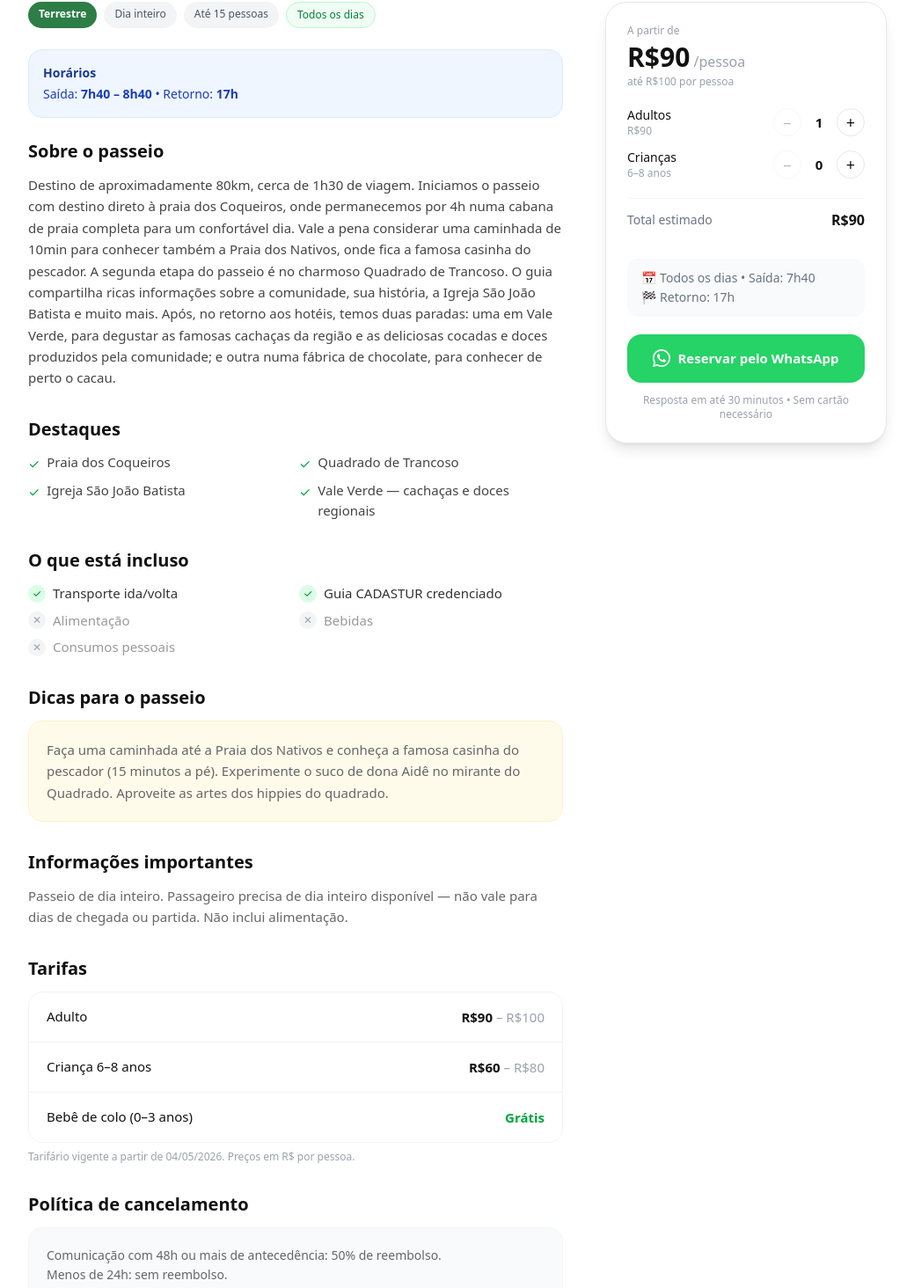
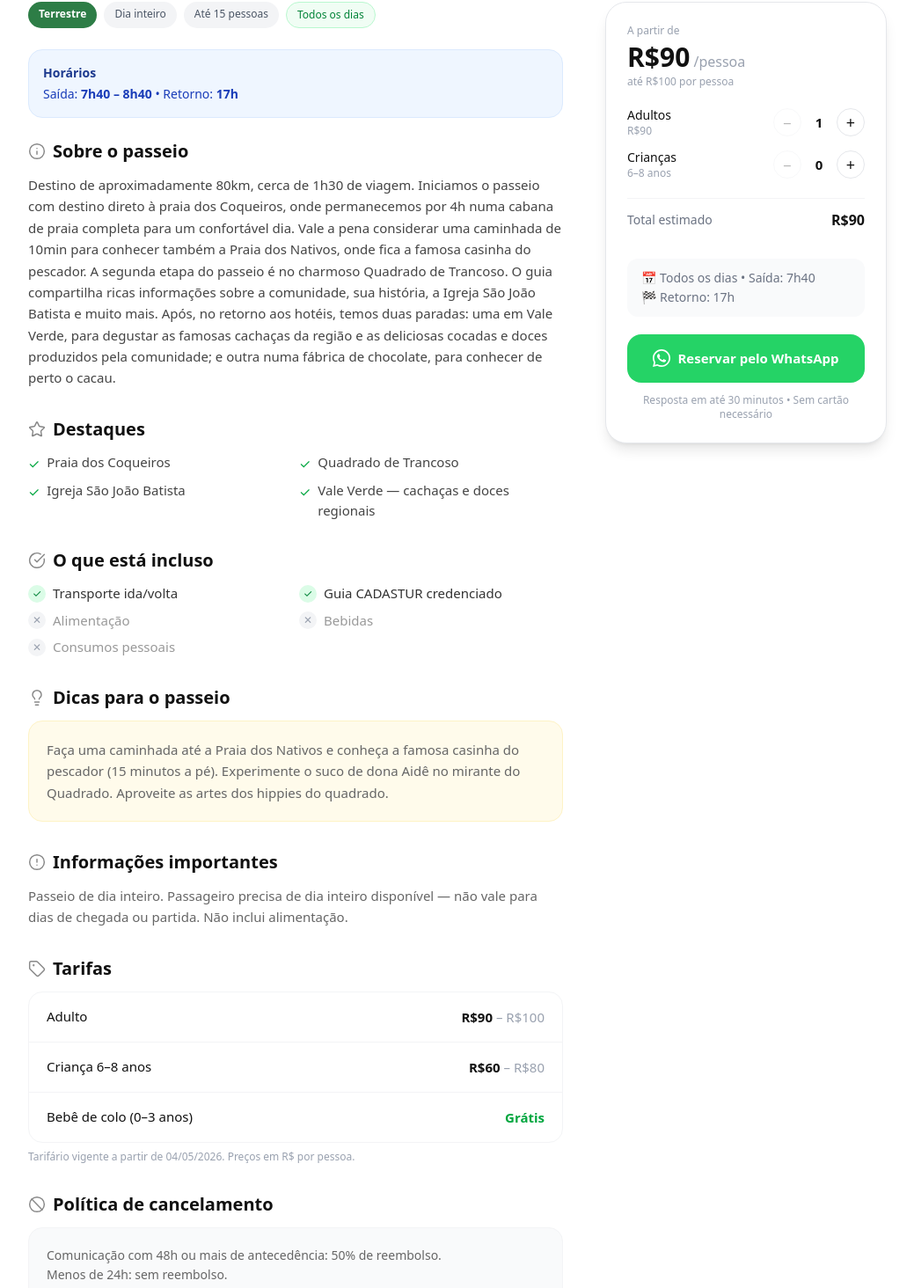
Before and after one commit to Huendelx/Tour-Porto-Seguro, a Next.js app: page /passeios/trancoso in a window 1280 px wide. Shown: the part 558-2022 px from the top of the page at 88% size, without its empty margins (120-1159 px from the left). Built offline with nearby package versions, Linux system fonts and the light colour scheme.

Commit message:
feat: ícones nos títulos das seções da página de passeio

```diff
--- a/src/app/passeios/[slug]/page.tsx
+++ b/src/app/passeios/[slug]/page.tsx
@@ -2,6 +2,7 @@ import { notFound } from "next/navigation";
 import type { Metadata } from "next";
 import Image from "next/image";
 import Link from "next/link";
+import { Info, Star, CheckCircle, Lightbulb, AlertCircle, Tag, XCircle, Ban, Heart } from "lucide-react";
 import { tours, categoryLabel, categoryColor } from "@/data/tours";
 import WhatsAppBooking from "@/components/WhatsAppBooking";
 
@@ -111,14 +112,14 @@ export default async function PasSeioPage({ params }: { params: Promise<{ slug:
 
           {/* Descrição */}
           <section className="mb-8">
-            <h2 className="text-xl font-bold text-[#111] mb-3">Sobre o passeio</h2>
+            <h2 className="text-xl font-bold text-[#111] mb-3 flex items-center gap-2"><Info size={20} strokeWidth={1.75} className="text-[#888]" />Sobre o passeio</h2>
             <p className="text-[#444] leading-relaxed text-[15px]">{tour.description}</p>
           </section>
 
           {/* Destaques */}
           {tour.highlights.length > 0 && (
             <section className="mb-8">
-              <h2 className="text-xl font-bold text-[#111] mb-3">Destaques</h2>
+              <h2 className="text-xl font-bold text-[#111] mb-3 flex items-center gap-2"><Star size={20} strokeWidth={1.75} className="text-[#888]" />Destaques</h2>
               <ul className="grid grid-cols-1 sm:grid-cols-2 gap-2">
                 {tour.highlights.map((h, i) => (
                   <li key={i} className="flex items-start gap-2 text-[15px] text-[#444]">
@@ -132,7 +133,7 @@ export default async function PasSeioPage({ params }: { params: Promise<{ slug:
 
           {/* O que inclui */}
           <section className="mb-8">
-            <h2 className="text-xl font-bold text-[#111] mb-3">O que está incluso</h2>
+            <h2 className="text-xl font-bold text-[#111] mb-3 flex items-center gap-2"><CheckCircle size={20} strokeWidth={1.75} className="text-[#888]" />O que está incluso</h2>
             <div className="grid grid-cols-1 sm:grid-cols-2 gap-2">
               {tour.includes.map((item, i) => (
                 <div key={i} className="flex items-center gap-2 text-[15px] text-[#333]">
@@ -152,7 +153,7 @@ export default async function PasSeioPage({ params }: { params: Promise<{ slug:
           {/* Dicas */}
           {tour.tips && (
             <section className="mb-8">
-              <h2 className="text-xl font-bold text-[#111] mb-3">Dicas para o passeio</h2>
+              <h2 className="text-xl font-bold text-[#111] mb-3 flex items-center gap-2"><Lightbulb size={20} strokeWidth={1.75} className="text-[#888]" />Dicas para o passeio</h2>
               <div className="p-5 rounded-2xl bg-amber-50 border border-amber-100">
                 <p className="text-[#666] leading-relaxed text-[15px]">{tour.tips}</p>
               </div>
@@ -162,7 +163,7 @@ export default async function PasSeioPage({ params }: { params: Promise<{ slug:
           {/* Informações importantes */}
           {tour.importantInfo && (
             <section className="mb-8">
-              <h2 className="text-xl font-bold text-[#111] mb-3">Informações importantes</h2>
+              <h2 className="text-xl font-bold text-[#111] mb-3 flex items-center gap-2"><AlertCircle size={20} strokeWidth={1.75} className="text-[#888]" />Informações importantes</h2>
               <p className="text-[#666] leading-relaxed text-[15px]">{tour.importantInfo}</p>
             </section>
           )}
@@ -170,7 +171,7 @@ export default async function PasSeioPage({ params }: { params: Promise<{ slug:
           {/* Preços detalhados */}
           {tour.prices.length > 0 && (
             <section className="mb-8">
-              <h2 className="text-xl font-bold text-[#111] mb-3">Tarifas</h2>
+              <h2 className="text-xl font-bold text-[#111] mb-3 flex items-center gap-2"><Tag size={20} strokeWidth={1.75} className="text-[#888]" />Tarifas</h2>
               <div className="divide-y divide-gray-100 border border-gray-100 rounded-2xl overflow-hidden">
                 {tour.prices.map((p, i) => (
                   <div key={i} className="flex items-center justify-between px-5 py-4">
@@ -199,7 +200,7 @@ export default async function PasSeioPage({ params }: { params: Promise<{ slug:
 
           {/* Política de cancelamento */}
           <section className="mb-8">
-            <h2 className="text-xl font-bold text-[#111] mb-3">Política de cancelamento</h2>
+            <h2 className="text-xl font-bold text-[#111] mb-3 flex items-center gap-2"><Ban size={20} strokeWidth={1.75} className="text-[#888]" />Política de cancelamento</h2>
             <div className="p-5 rounded-2xl bg-gray-50 border border-gray-100">
               {tour.cancellationPolicy.split("\n").map((line, i) => (
                 <p key={i} className="text-[#666] text-[14px] leading-relaxed">{line}</p>
@@ -253,7 +254,7 @@ export default async function PasSeioPage({ params }: { params: Promise<{ slug:
       {/* ── Passeios relacionados ── */}
       {related.length > 0 && (
         <section className="max-w-5xl mx-auto px-4 md:px-6 pb-16">
-          <h2 className="text-xl font-bold text-[#111] mb-6">Você também pode gostar</h2>
+          <h2 className="text-xl font-bold text-[#111] mb-6 flex items-center gap-2"><Heart size={20} strokeWidth={1.75} className="text-[#888]" />Você também pode gostar</h2>
           <div className="grid grid-cols-1 sm:grid-cols-3 gap-4">
             {related.map((t) => (
               <Link key={t.id} href={`/passeios/${t.slug}`} className="group block rounded-2xl overflow-hidden border border-gray-100 hover:shadow-md transition-shadow">
```
